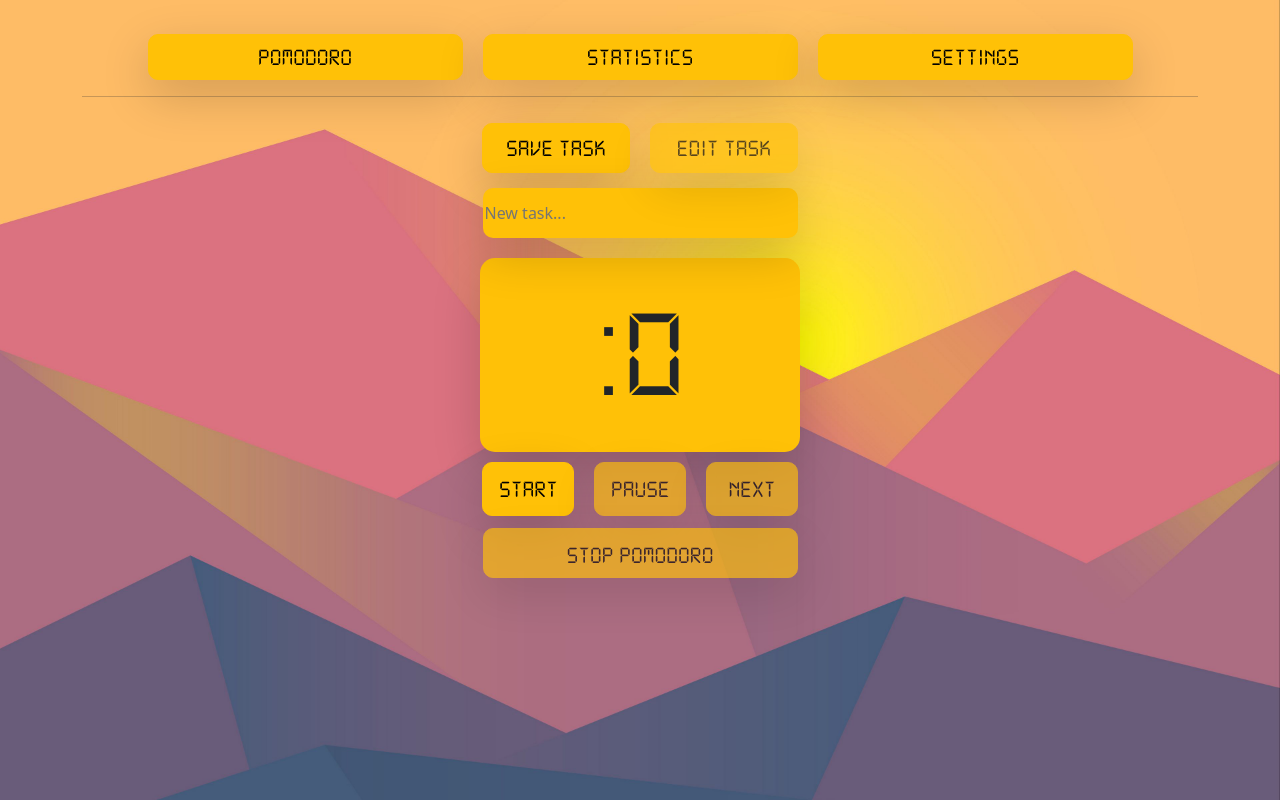
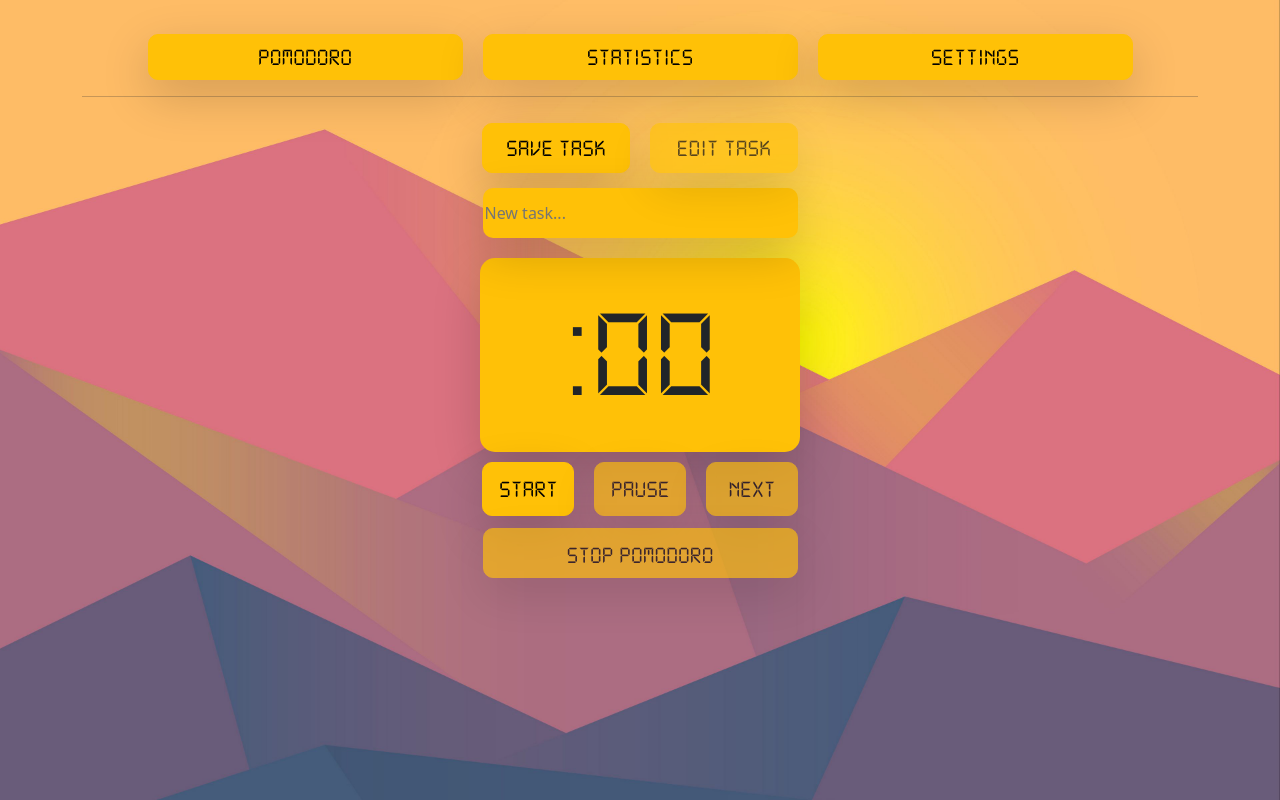
Before and after one commit to gerardmorte/Pomodorok, an Angular app: page / in a window 1280 px wide. Built offline with nearby package versions, Linux system fonts and the light colour scheme.

Commit message:
first view of clock works

```diff
--- a/src/app/count-down/count-down.component.html
+++ b/src/app/count-down/count-down.component.html
@@ -12,7 +12,13 @@
 
 <div id="clockAndBtn" class="container">
 
-    <h1 id="reloj" #reloj class="bg-warning shadow-lg">{{setMinutes}}:{{setSeconds}}0</h1>
+    <!-- <h1 id="reloj" #reloj class="bg-warning shadow-lg">{{setMinutes}}:{{setSeconds}}0</h1> -->
+
+    <h1 id="reloj" #reloj class="bg-warning shadow-lg" *ngIf="firstTimer; else defaultView">{{settingsArray[0]}}:00</h1>
+
+      <ng-template #defaultView>
+            <h1 id="reloj" #reloj class="bg-warning shadow-lg">{{setMinutes}}:{{setSeconds}}0</h1>
+      </ng-template>
 
     <button #start class="btn btn-warning btn-lg shadow-lg" (click)="btnStart(settingsArray[0], 0)">START</button>
 
--- a/src/app/count-down/count-down.component.ts
+++ b/src/app/count-down/count-down.component.ts
@@ -46,6 +46,9 @@ export class CountDownComponent implements OnInit {
 
   //ARRAY SETTINGS REBRE DADES
   settingsArray: any = [];
+
+  //VISTA RELOJ CONTROLADOR
+  firstTimer: boolean = true;
 
   constructor() { }
 
```
